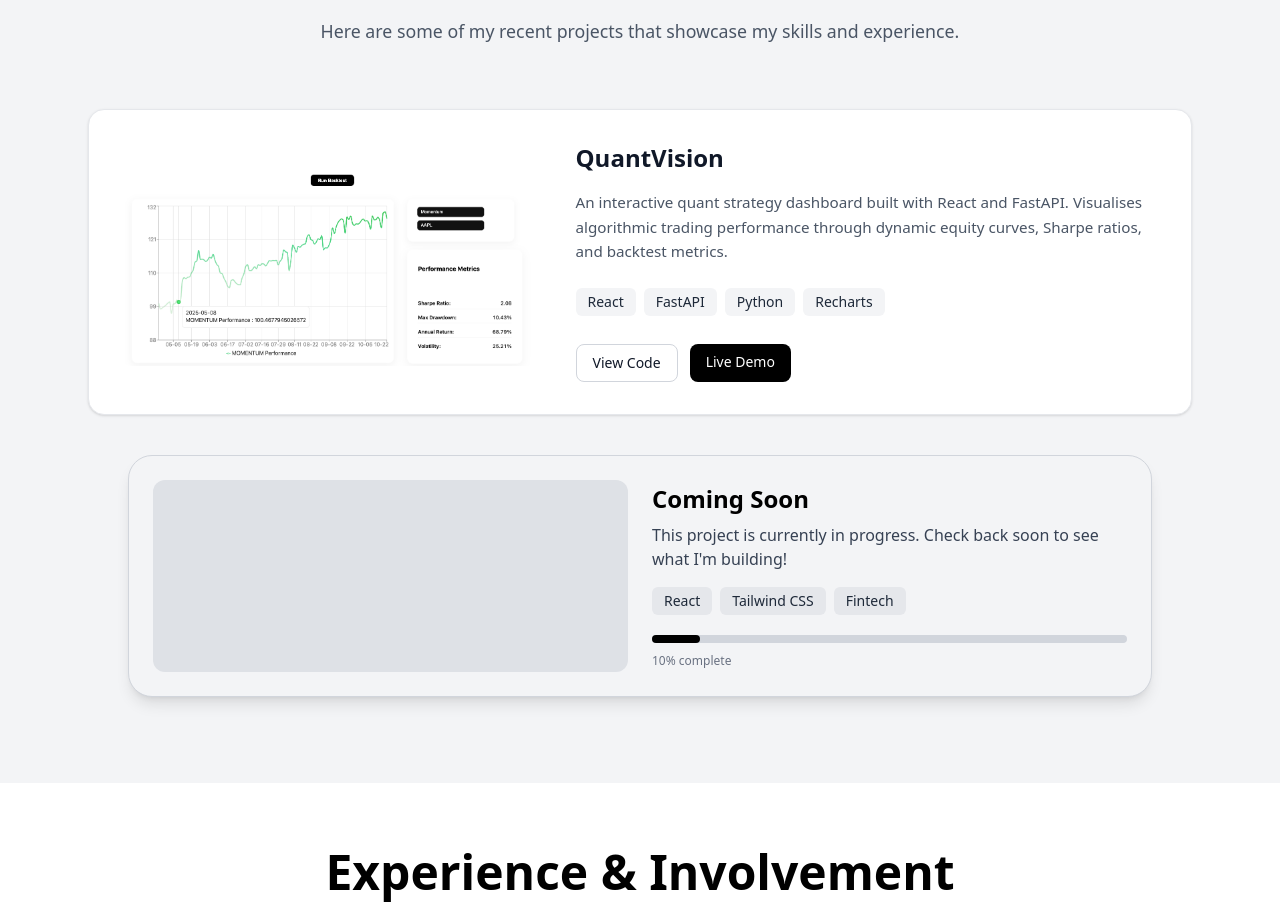
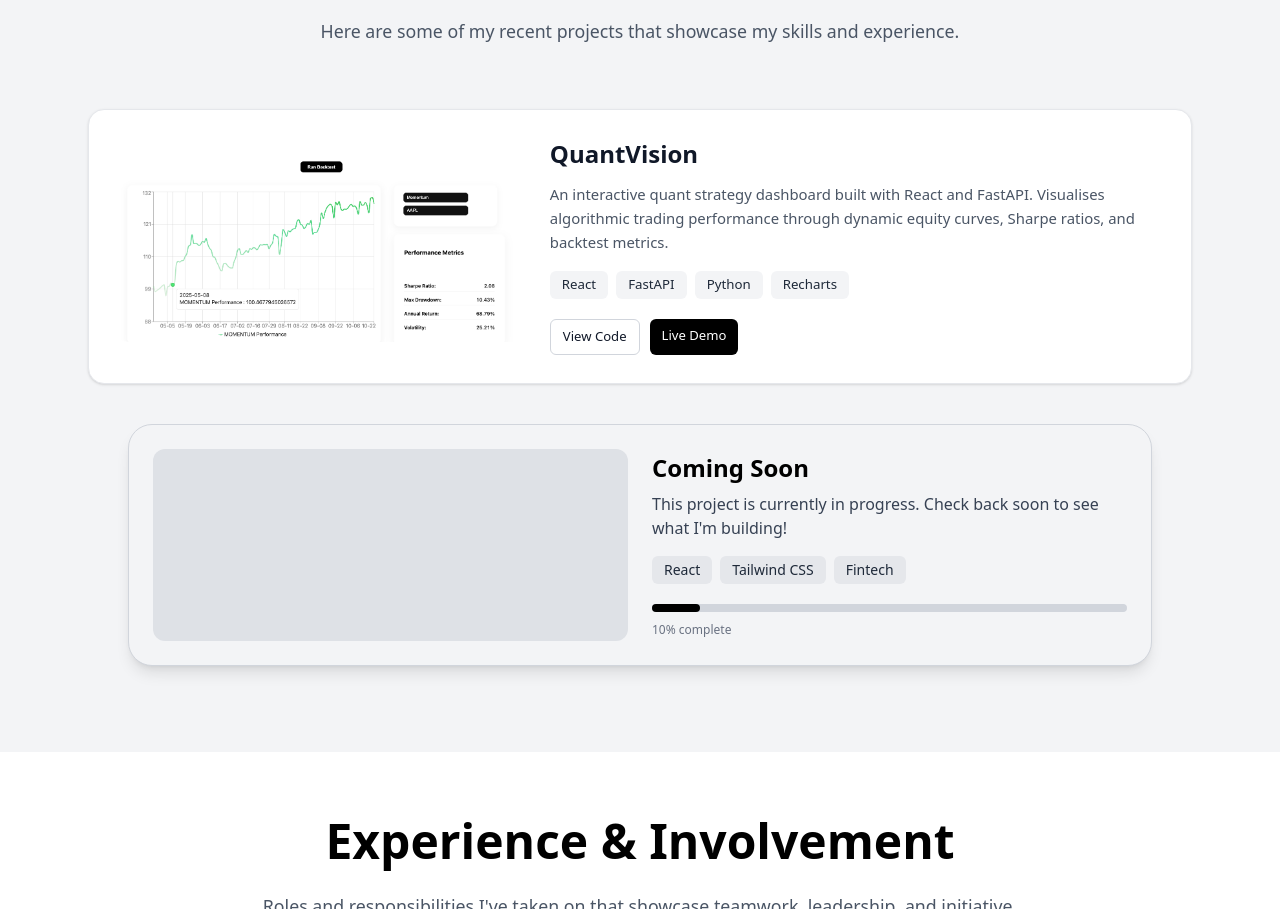
Before and after one commit to ksshubhan/portfolio-website, a React (Vite) app: page / in a window 1280 px wide. Shown: the part 2501-3410 px from the top of the page. Built offline with nearby package versions, Linux system fonts and the light colour scheme.

Commit message:
changing card layout

```diff
--- a/src/Projects.jsx
+++ b/src/Projects.jsx
@@ -34,18 +34,17 @@ export default function Projects({ sectionRef }) {
         <div className="grid grid-cols-1 gap-10 mt-16">
           {projectData.map((project, index) => (
             <div key={index}>
-              {/* === If project is complete === */}
               {project.status === 'complete' ? (
                 <div
                   className="w-full max-w-[88rem] mx-auto bg-white dark:bg-gray-800
-                             text-gray-900 dark:text-white rounded-2xl shadow-sm
-                             border border-gray-200 dark:border-gray-700
-                             flex flex-col md:flex-row items-center gap-8 p-6 md:p-8
-                             hover:shadow-md transition-all duration-300"
+                            text-gray-900 dark:text-white rounded-2xl shadow-sm
+                            border border-gray-200 dark:border-gray-700
+                            flex flex-col md:flex-row items-center gap-6 p-6 md:p-7
+                            hover:shadow-md transition-all duration-300"
                 >
                   {/* Image */}
                   {project.image && (
-                    <div className="w-full md:w-[42%] h-44 lg:h-52 rounded-xl overflow-hidden flex items-center justify-center">
+                    <div className="w-full md:w-[40%] h-40 lg:h-48 rounded-xl overflow-hidden flex items-center justify-center">
                       <img
                         src={project.image}
                         alt={project.title}
@@ -54,19 +53,19 @@ export default function Projects({ sectionRef }) {
                     </div>
                   )}
 
-                  {/* Text */}
-                  <div className="flex flex-col justify-center text-left w-full md:w-[58%] space-y-4">
+                  {/* Text Section */}
+                  <div className="flex flex-col justify-center text-left w-full md:w-[60%] space-y-3">
                     <h3 className="text-2xl font-semibold">{project.title}</h3>
-                    <p className="text-gray-600 dark:text-gray-300 text-[0.95rem] leading-relaxed">
+                    <p className="text-gray-600 dark:text-gray-300 text-[0.93rem] leading-relaxed">
                       {project.description}
                     </p>
 
                     {/* Tags */}
-                    <div className="flex flex-wrap gap-2 mt-2">
+                    <div className="flex flex-wrap gap-2 mt-1">
                       {project.tags.map((tag, i) => (
                         <span
                           key={i}
-                          className="px-3 py-1 text-sm bg-gray-100 dark:bg-gray-700 text-gray-800 dark:text-gray-300 rounded-md"
+                          className="px-3 py-[0.25rem] text-[0.83rem] bg-gray-100 dark:bg-gray-700 text-gray-800 dark:text-gray-300 rounded-md"
                         >
                           {tag}
                         </span>
@@ -74,10 +73,10 @@ export default function Projects({ sectionRef }) {
                     </div>
 
                     {/* Buttons */}
-                    <div className="flex gap-3 mt-3">
+                    <div className="flex gap-2.5 mt-2">
                       <a
                         href={project.code}
-                        className="px-4 py-2 text-sm font-medium border border-gray-300 dark:border-gray-600 rounded-lg hover:bg-gray-100 dark:hover:bg-gray-700 transition"
+                        className="px-3 py-[0.45rem] text-[0.82rem] font-medium border border-gray-300 dark:border-gray-600 rounded-md hover:bg-gray-100 dark:hover:bg-gray-700 transition"
                         target="_blank"
                         rel="noopener noreferrer"
                       >
@@ -85,7 +84,7 @@ export default function Projects({ sectionRef }) {
                       </a>
                       <a
                         href={project.demo}
-                        className="px-4 py-2 text-sm font-medium bg-black text-white dark:bg-white dark:text-black rounded-lg hover:opacity-90 transition"
+                        className="px-3 py-[0.45rem] text-[0.82rem] font-medium bg-black text-white dark:bg-white dark:text-black rounded-md hover:opacity-90 transition"
                         target="_blank"
                         rel="noopener noreferrer"
                       >
```
